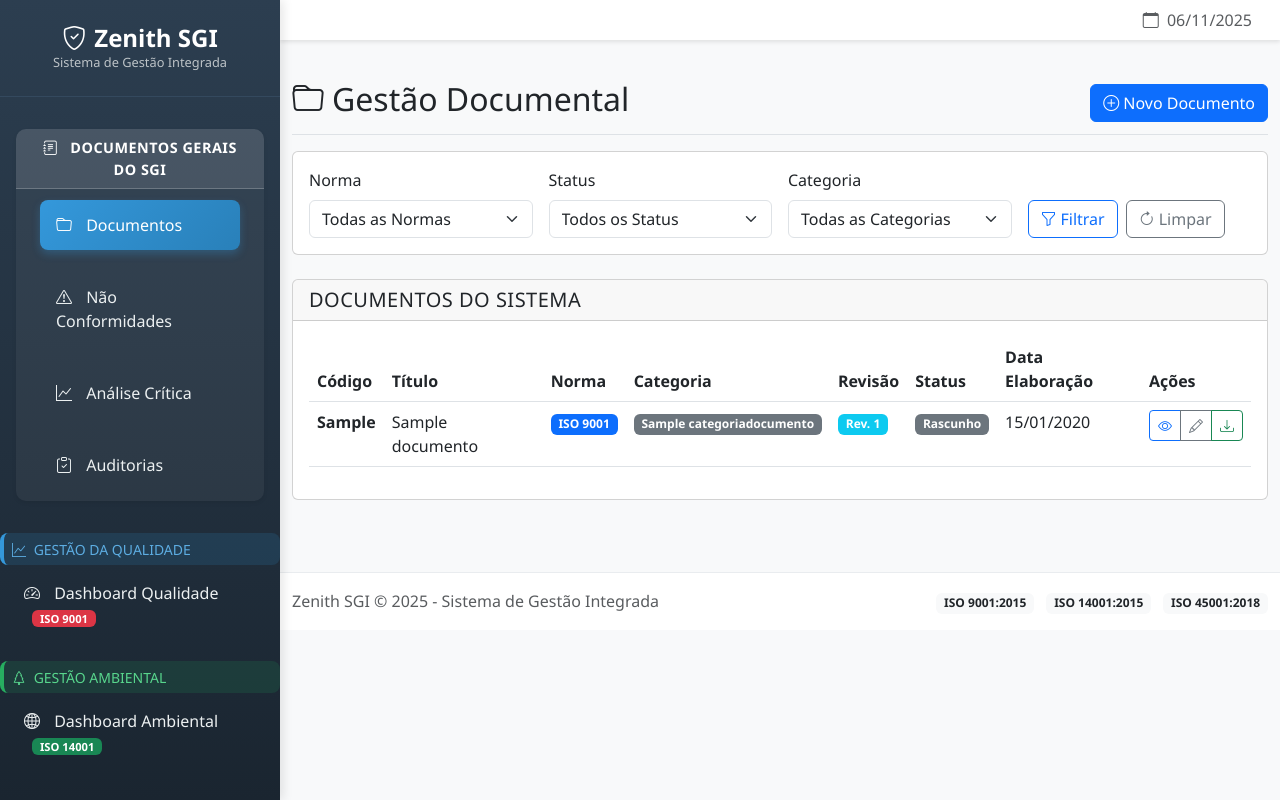
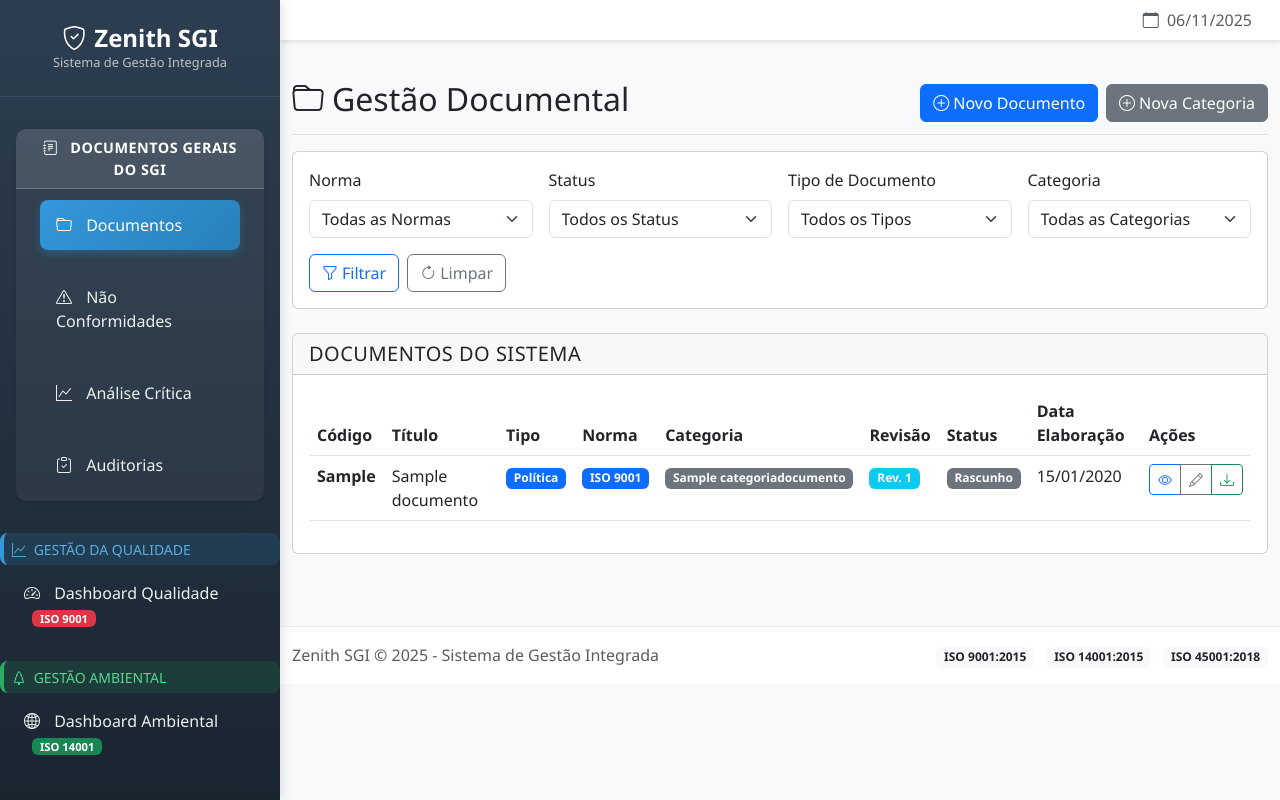
Before and after one commit to ronaldo-silva57/SGI_ERP, a Django app: page /documentos/ in a window 1280 px wide. Run offline with Django 4.2, Linux system fonts and the light colour scheme; tables that the repository leaves empty hold one stand-in row (values such as "Sample post").

Commit message:
ajustes nas tabelas da gestão de documentos

```diff
--- a/gestao_documental/models.py
+++ b/gestao_documental/models.py
@@ -1,4 +1,3 @@
-# models.py - ATUALIZADO
 from django.db import models
 from usuarios.models import UsuarioCustomizado
 
@@ -25,7 +24,19 @@ class Documento(models.Model):
         ('obsoleto', 'Obsoleto'),
     ]
 
+    TIPO_CHOICES = [
+        ('PO', 'Política'),
+        ('MQ', 'Manual'),
+        ('PR', 'Procedimento'),
+        ('IT', 'Instrução de Trabalho'),
+        ('POP', 'Procedimento Operacional Padrão'),
+        ('FM', 'Formulário'),
+        ('RG', 'Registro'),
+        ('OT', 'Outro'),
+    ]
+
     codigo = models.CharField(max_length=20, unique=True)
+    tipo_documento = models.CharField(max_length=5, choices=TIPO_CHOICES, default='PR')
     norma = models.CharField(max_length=20, choices=NORMA_CHOICES, default='iso9001')
     titulo = models.CharField(max_length=200)
     categoria = models.ForeignKey(CategoriaDocumento, on_delete=models.PROTECT)
@@ -37,11 +48,22 @@ class Documento(models.Model):
     elaborador = models.ForeignKey(UsuarioCustomizado, on_delete=models.PROTECT, related_name='documentos_elaborados')
     aprovador = models.ForeignKey(UsuarioCustomizado, on_delete=models.PROTECT, related_name='documentos_aprovados', null=True, blank=True)
     controle_alteracoes = models.TextField(help_text="Registro de alterações entre revisões", blank=True)
+    versao_anterior = models.ForeignKey('self', on_delete=models.SET_NULL, null=True, blank=True)
+    elaborador = models.ForeignKey(UsuarioCustomizado, on_delete=models.PROTECT, related_name='documentos_elaborados')
+    aprovador = models.ForeignKey(UsuarioCustomizado, on_delete=models.PROTECT, related_name='documentos_aprovados', null=True, blank=True)
 
     class Meta:
         verbose_name = "Documento"
         verbose_name_plural = "Documentos"
         ordering = ['-data_elaboracao']
 
+    def delete(self, *args, **kwargs):
+        if self.status == 'aprovado':
+            self.status = 'obsoletp'
+            self.ativo = False
+            self.save()
+        else:
+            super().delete(*args, **kwargs)
+
     def __str__(self):
         return f"{self.codigo} - Rev. {self.revisao} - {self.titulo}"
--- a/gestao_documental/templates/gestao_documental/documento_list.html
+++ b/gestao_documental/templates/gestao_documental/documento_list.html
@@ -10,6 +10,9 @@
     <div class="btn-toolbar mb-2 mb-md-0">
         <a href="{% url 'gestao_documental:documento-create' %}" class="btn btn-primary">
             <i class="bi bi-plus-circle me-1"></i>Novo Documento
+        </a>
+        <a href="{% url 'gestao_documental:documento-create' %}" class="btn btn-secondary ms-2">
+            <i class="bi bi-plus-circle me-1"></i>Nova Categoria
         </a>
     </div>
 </div>
@@ -36,6 +39,20 @@
                     <option value="revisao" {% if request.GET.status == 'revisao' %}selected{% endif %}>Em Revisão</option>
                     <option value="aprovado" {% if request.GET.status == 'aprovado' %}selected{% endif %}>Aprovado</option>
                     <option value="obsoleto" {% if request.GET.status == 'obsoleto' %}selected{% endif %}>Obsoleto</option>
+                </select>
+            </div>
+            <div class="col-md-3">
+                <label for="tipo_documento" class="form-label">Tipo de Documento</label>
+                <select name="tipo_documento" id="tipo_documento" class="form-select">
+                    <option value="">Todos os Tipos</option>
+                    <option value="PO" {% if request.GET.tipo_documento == 'PO' %}selected{% endif %}>Política</option>
+                    <option value="MQ" {% if request.GET.tipo_documento == 'MQ' %}selected{% endif %}>Manual</option>
+                    <option value="PR" {% if request.GET.tipo_documento == 'PR' %}selected{% endif %}>Procedimento</option>
+                    <option value="IT" {% if request.GET.tipo_documento == 'IT' %}selected{% endif %}>Instrução de Trabalho</option>
+                    <option value="POP" {% if request.GET.tipo_documento == 'POP' %}selected{% endif %}>POP</option>
+                    <option value="FM" {% if request.GET.tipo_documento == 'FM' %}selected{% endif %}>Formulário</option>
+                    <option value="RG" {% if request.GET.tipo_documento == 'RG' %}selected{% endif %}>Registro</option>
+                    <option value="OT" {% if request.GET.tipo_documento == 'OT' %}selected{% endif %}>Outro</option>
                 </select>
             </div>
             <div class="col-md-3">
@@ -74,6 +91,7 @@
                     <tr>
                         <th>Código</th>
                         <th>Título</th>
+                        <th>Tipo</th>
                         <th>Norma</th>
                         <th>Categoria</th>
                         <th>Revisão</th>
@@ -89,6 +107,25 @@
                             <strong>{{ documento.codigo }}</strong>
                         </td>
                         <td>{{ documento.titulo }}</td>
+                        <td>
+                            {% if documento.tipo_documento == 'PO' %}
+                                <span class="badge bg-primary">Política</span>
+                            {% elif documento.tipo_documento == 'MQ' %}
+                                <span class="badge bg-success">Manual</span>
+                            {% elif documento.tipo_documento == 'PR' %}
+                                <span class="badge bg-info">Procedimento</span>
+                            {% elif documento.tipo_documento == 'IT' %}
+                                <span class="badge bg-warning">Instrução</span>
+                            {% elif documento.tipo_documento == 'POP' %}
+                                <span class="badge bg-secondary">POP</span>
+                            {% elif documento.tipo_documento == 'FM' %}
+                                <span class="badge bg-light text-dark">Formulário</span>
+                            {% elif documento.tipo_documento == 'RG' %}
+                                <span class="badge bg-dark">Registro</span>
+                            {% else %}
+                                <span class="badge bg-secondary">Outro</span>
+                            {% endif %}
+                        </td>
                         <td>
                             {% if documento.norma == 'iso9001' %}
                                 <span class="badge bg-primary">ISO 9001</span>
--- a/gestao_documental/urls.py
+++ b/gestao_documental/urls.py
@@ -4,8 +4,19 @@ from . import views
 app_name = 'gestao_documental'
 
 urlpatterns = [
+    # Documentos
     path('', views.DocumentoListView.as_view(), name='documento-list'),
     path('novo/', views.DocumentoCreateView.as_view(), name='documento-create'),
     path('<int:pk>/', views.DocumentoDetailView.as_view(), name='documento-detail'),
     path('<int:pk>/editar/', views.DocumentoUpdateView.as_view(), name='documento-update'),
+
+    # Categorias
+    path('categorias/', views.CategoriaDocumentoListView.as_view(), name='categoria-list'),
+    path('categorias/nova/', views.CategoriaDocumentoCreateView.as_view(), name='categoria-create'),
+    path('categorias/<int:pk>/editar/', views.CategoriaDocumentoUpdateView.as_view(), name='categoria-update'),
+    path('categorias/<int:pk>/excluir/', views.CategoriaDocumentoDeleteView.as_view(), name='categoria-delete'),
+
+    # Dashboard e AJAX
+    path('dashboard/', views.documento_dashboard, name='documento-dashboard'),
+    path('api/categoria/<int:categoria_id>/documentos/', views.get_categoria_documentos, name='categoria-documentos'),
 ]
--- a/gestao_documental/views.py
+++ b/gestao_documental/views.py
@@ -1,9 +1,10 @@
-# views.py - ATUALIZADO
 from django.shortcuts import render, get_object_or_404, redirect
 from django.contrib.auth.decorators import login_required
 from django.contrib import messages
-from django.views.generic import ListView, DetailView, CreateView, UpdateView
+from django.views.generic import ListView, DetailView, CreateView, UpdateView, DeleteView
 from django.urls import reverse_lazy
+from django.http import JsonResponse
+from django.db.models import Count
 from .models import Documento, CategoriaDocumento
 from .forms import DocumentoForm, CategoriaDocumentoForm
 
@@ -18,6 +19,7 @@ class DocumentoListView(ListView):
         norma = self.request.GET.get('norma')
         status = self.request.GET.get('status')
         categoria = self.request.GET.get('categoria')
+        tipo_documento = self.request.GET.get('tipo_documento')
 
         if norma:
             queryset = queryset.filter(norma=norma)
@@ -25,6 +27,8 @@ class DocumentoListView(ListView):
             queryset = queryset.filter(status=status)
         if categoria:
             queryset = queryset.filter(categoria_id=categoria)
+        if tipo_documento:
+            queryset = queryset.filter(tipo_documento=tipo_documento)
 
         return queryset.order_by('-data_elaboracao')
 
@@ -60,6 +64,42 @@ class DocumentoUpdateView(UpdateView):
         messages.success(self.request, 'Documento atualizado com sucesso!')
         return super().form_valid(form)
 
+# Views para CategoriaDocumento
+class CategoriaDocumentoListView(ListView):
+    model = CategoriaDocumento
+    template_name = 'gestao_documental/categoria_list.html'
+    context_object_name = 'categorias'
+    paginate_by = 10
+
+class CategoriaDocumentoCreateView(CreateView):
+    model = CategoriaDocumento
+    form_class = CategoriaDocumentoForm
+    template_name = 'gestao_documental/categoria_form.html'
+    success_url = reverse_lazy('gestao_documental:categoria-list')
+
+    def form_valid(self, form):
+        messages.success(self.request, 'Categoria criada com sucesso!')
+        return super().form_valid(form)
+
+class CategoriaDocumentoUpdateView(UpdateView):
+    model = CategoriaDocumento
+    form_class = CategoriaDocumentoForm
+    template_name = 'gestao_documental/categoria_form.html'
+    success_url = reverse_lazy('gestao_documental:categoria-list')
+
+    def form_valid(self, form):
+        messages.success(self.request, 'Categoria atualizada com sucesso!')
+        return super().form_valid(form)
+
+class CategoriaDocumentoDeleteView(DeleteView):
+    model = CategoriaDocumento
+    template_name = 'gestao_documental/categoria_confirm_delete.html'
+    success_url = reverse_lazy('gestao_documental:categoria-list')
+
+    def delete(self, request, *args, **kwargs):
+        messages.success(self.request, 'Categoria excluída com sucesso!')
+        return super().delete(request, *args, **kwargs)
+
 @login_required
 def documento_dashboard(request):
     total_documentos = Documento.objects.count()
@@ -72,10 +112,28 @@ def documento_dashboard(request):
         count = Documento.objects.filter(norma=norma_code).count()
         normas_stats[norma_name] = count
 
+    # Estatísticas por categoria
+    categorias_stats = CategoriaDocumento.objects.annotate(
+        total_documentos=Count('documento')
+    ).values('nome', 'total_documentos')
+
+    # Estatísticas por tipo de documento
+    tipos_stats = {}
+    for tipo_code, tipo_name in Documento.TIPO_CHOICES:
+        count = Documento.objects.filter(tipo_documento=tipo_code).count()
+        tipos_stats[tipo_name] = count
+
     context = {
         'total_documentos': total_documentos,
         'documentos_aprovados': documentos_aprovados,
         'documentos_revisao': documentos_revisao,
         'normas_stats': normas_stats,
+        'categorias_stats': categorias_stats,
+        'tipos_stats': tipos_stats,
     }
     return render(request, 'gestao_documental/documento_dashboard.html', context)
+
+def get_categoria_documentos(request, categoria_id):
+    """Retorna documentos por categoria para AJAX"""
+    documentos = Documento.objects.filter(categoria_id=categoria_id).values('id', 'codigo', 'titulo')
+    return JsonResponse(list(documentos), safe=False)
```
Also changed, not shown: gestao_documental/admin.py (+22 -10 lines), gestao_documental/forms.py (+35 -5 lines), gestao_documental/templates/gestao_documental/categoria_confirm_delete.html (added, +64 -0 lines), gestao_documental/templates/gestao_documental/categoria_form.html (added, +76 -0 lines), gestao_documental/templates/gestao_documental/categoria_list.html (added, +102 -0 lines), gestao_documental/templates/gestao_documental/documento_form.html (+15 -2 lines), gestao_documental/migrations/0004_remove_documento_tipo_norma_documento_tipo_documento_and_more.py (added).
